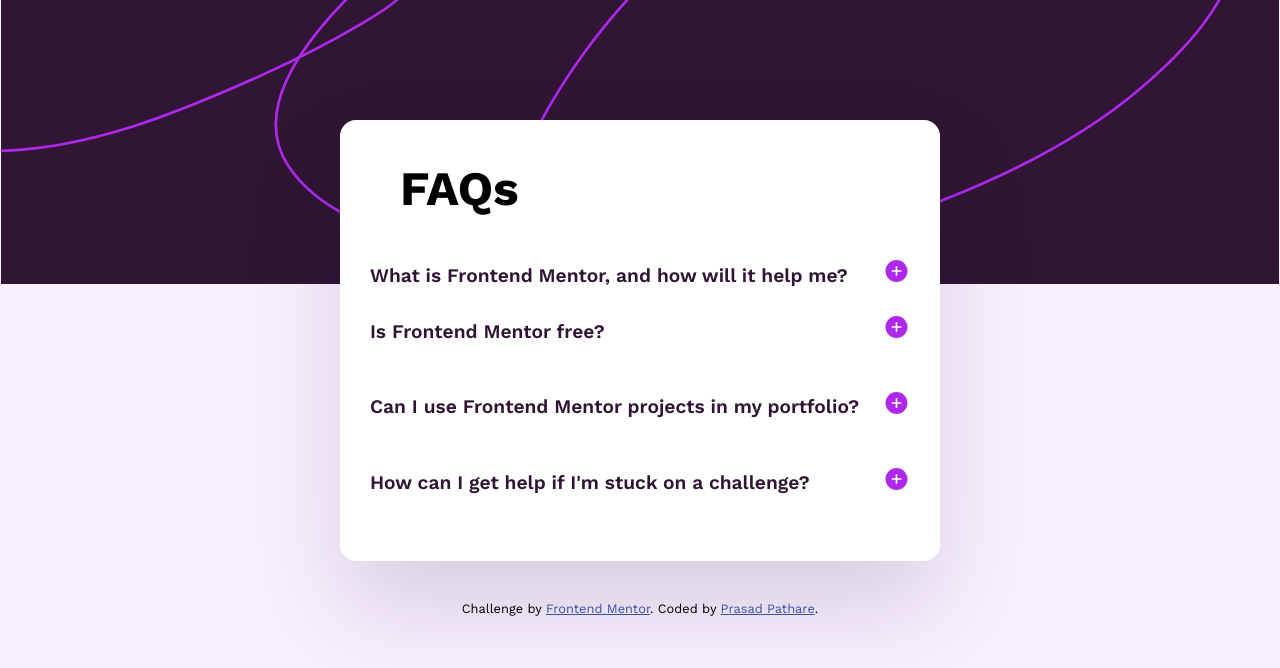
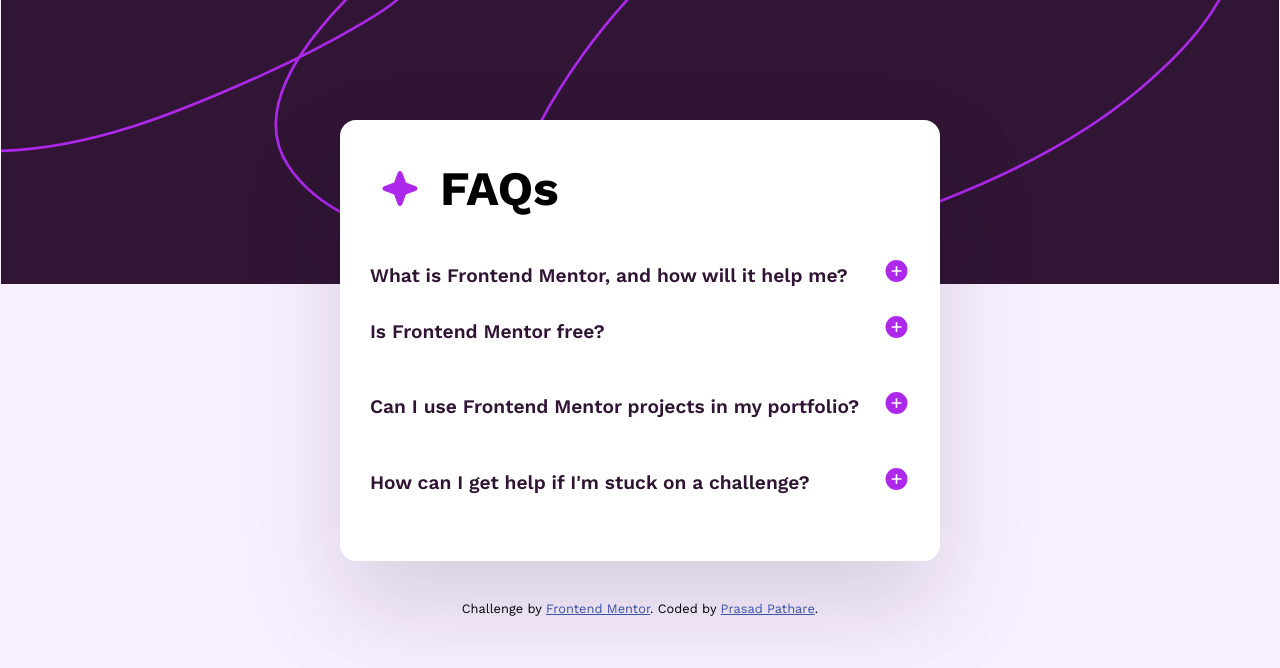
Before and after one commit to PatharePrasad/faq-accordion-main-frontend-mentor-solution, a plain HTML site: page index.html in a window 1280 px wide. Drawn offline with nearby package versions, Linux system fonts and the light colour scheme; the site is published under a folder, as on GitHub Pages, so addresses that start at the root find nothing.

Commit message:
Task Completed

```diff
--- a/index.html
+++ b/index.html
@@ -26,7 +26,7 @@
   <main class="faq">
     <div class="container">
       <div class="faq-header">
-        <img src="/assets/images/icon-star.svg" alt="" class="star-icon">
+        <img src="assets/images/icon-star.svg" alt="" class="star-icon">
         <h1>FAQs</h1>
       </div>
       <div class="faq-content">
```
